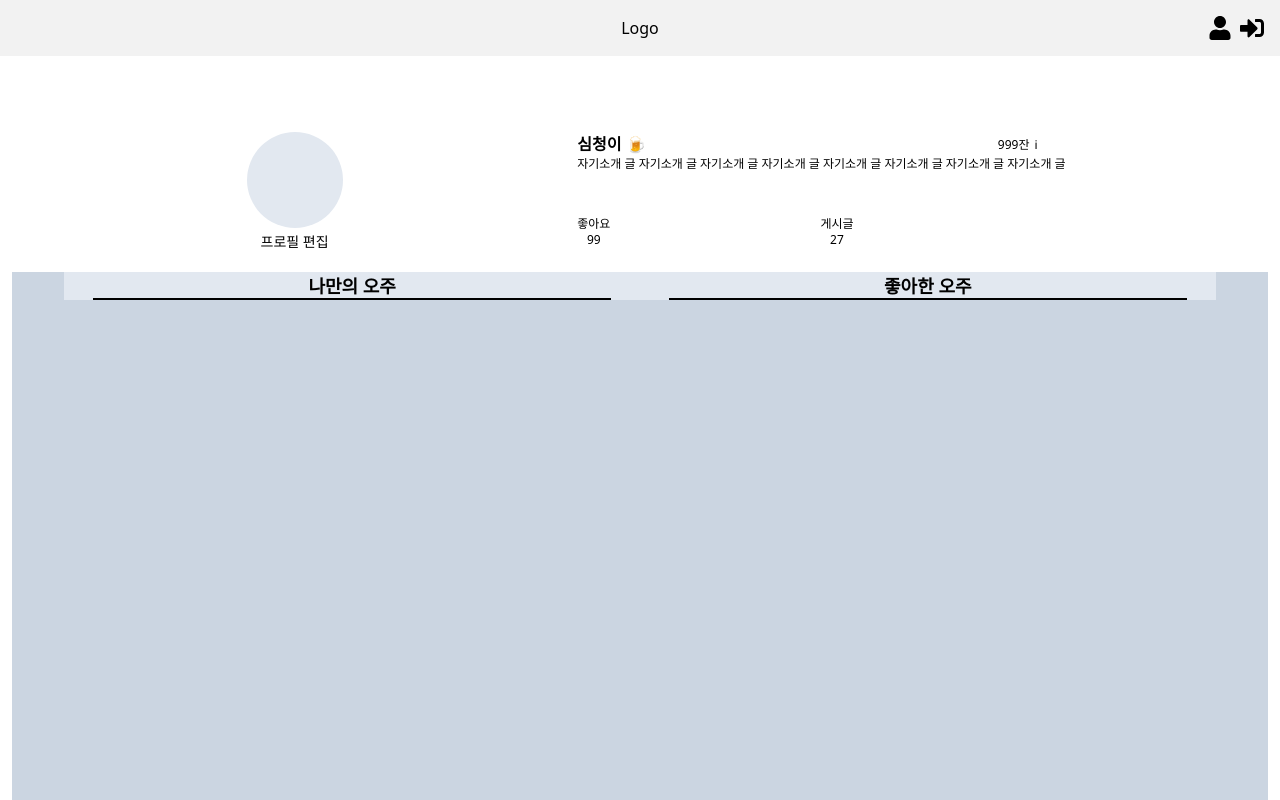
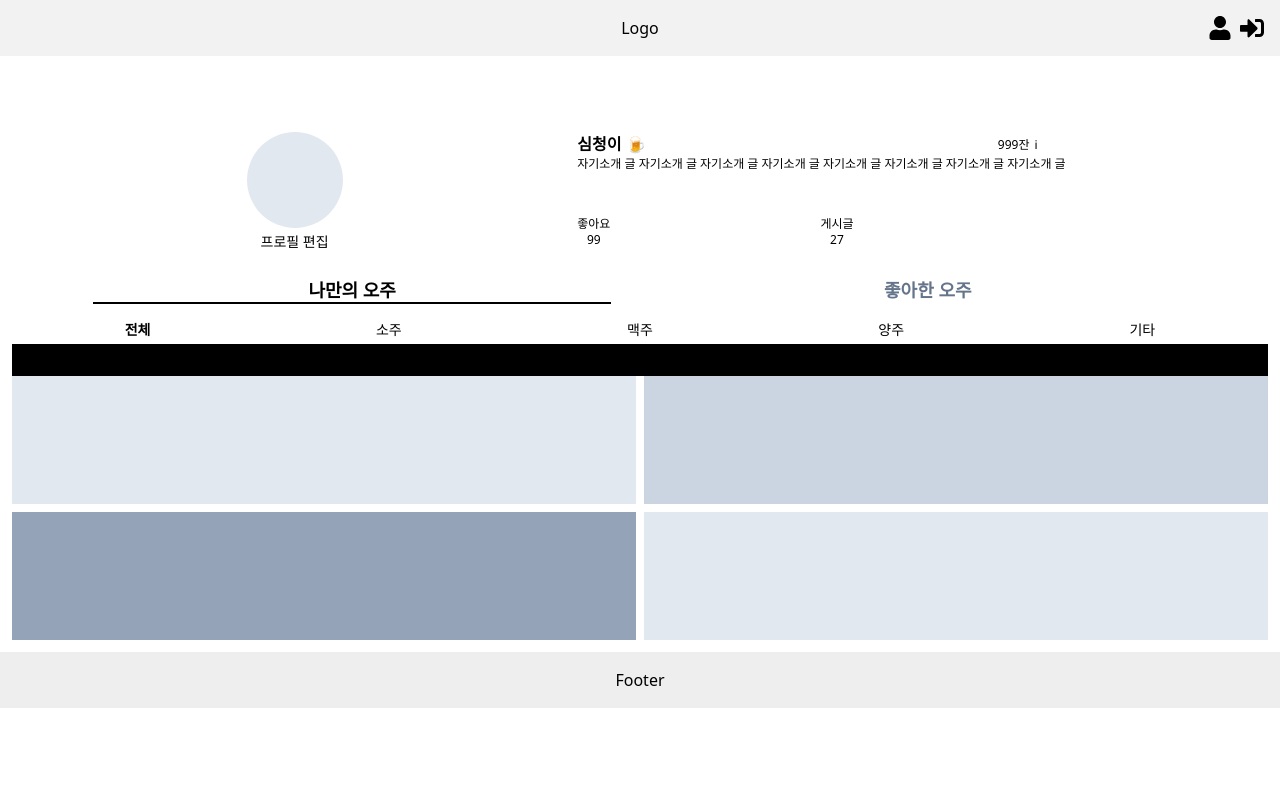
Before and after one commit to ehfdl/OHZU, a Next.js app: page /mypage in a window 1280 px wide. Shown: the top 800 px of the page. Built offline with nearby package versions, Linux system fonts and the light colour scheme.

Commit message:
💄 Design:mypage #22
category navbar 를 추가합니다.
Card 영역을 잡습니다.

by @ehfdl

```diff
--- /dev/null
+++ b/components/navbar/cate_navbar.tsx
@@ -0,0 +1,85 @@
+import React from "react";
+
+const Cate_Navbar = ({
+  setCate,
+}: {
+  setCate: React.Dispatch<React.SetStateAction<string>>;
+}) => {
+  return (
+    <nav className="my-1 w-full h-5 flex justify-around">
+      <label
+        onChange={() => setCate("전체")}
+        className=" text-sm  text-center h-full"
+      >
+        <input
+          type="radio"
+          name="type"
+          value="my-ohju"
+          className="hidden peer"
+          defaultChecked
+        />
+        <span className="h-full w-full block peer-checked:font-bold  peer-checked:text-black cursor-pointer">
+          전체
+        </span>
+      </label>
+      <label
+        onChange={() => setCate("소주")}
+        className=" text-sm text-center h-full"
+      >
+        <input
+          type="radio"
+          name="type"
+          value="my-ohju"
+          className="hidden peer"
+        />
+        <span className="h-full w-full block peer-checked:font-bold  peer-checked:text-black cursor-pointer ">
+          소주
+        </span>
+      </label>
+      <label
+        onChange={() => setCate("맥주")}
+        className=" text-sm text-center h-full"
+      >
+        <input
+          type="radio"
+          name="type"
+          value="my-ohju"
+          className="hidden peer"
+        />
+        <span className="h-full w-full block peer-checked:font-bold  peer-checked:text-black cursor-pointer ">
+          맥주
+        </span>
+      </label>
+      <label
+        onChange={() => setCate("양주")}
+        className=" text-sm text-center h-full"
+      >
+        <input
+          type="radio"
+          name="type"
+          value="my-ohju"
+          className="hidden peer"
+        />
+        <span className="h-full w-full block  peer-checked:font-bold  peer-checked:text-black cursor-pointer ">
+          양주
+        </span>
+      </label>
+      <label
+        onChange={() => setCate("기타")}
+        className=" text-sm text-center h-full"
+      >
+        <input
+          type="radio"
+          name="type"
+          value="my-ohju"
+          className="hidden peer"
+        />
+        <span className="h-full w-full block  peer-checked:font-bold  peer-checked:text-black cursor-pointer ">
+          기타
+        </span>
+      </label>
+    </nav>
+  );
+};
+
+export default Cate_Navbar;
--- /dev/null
+++ b/components/navbar/ohju_navbar.tsx
@@ -0,0 +1,43 @@
+import React from "react";
+
+const Ohju_Navbar = ({
+  setOhju,
+}: {
+  setOhju: React.Dispatch<React.SetStateAction<string>>;
+}) => {
+  return (
+    <nav className="w-11/12 h-7 mb-3 flex justify-around navbar">
+      <label
+        onChange={() => setOhju("my-ohju")}
+        className=" w-[45%] text-lg text-slate-500 text-center font-bold h-full"
+      >
+        <input
+          type="radio"
+          name="ohju-type"
+          value="my-ohju"
+          defaultChecked
+          className="hidden peer"
+        />
+        <span className="h-full w-full block cursor-pointer  peer-checked:border-b-2 peer-checked:text-black peer-checked:border-black ">
+          나만의 오주
+        </span>
+      </label>
+      <label
+        onChange={() => setOhju("like-ohju")}
+        className=" w-[45%] text-lg text-slate-500 text-center font-bold h-full"
+      >
+        <input
+          type="radio"
+          name="ohju-type"
+          value="like-ohju"
+          className="hidden peer"
+        />
+        <span className="h-full w-full block cursor-pointer  peer-checked:border-b-2 peer-checked:text-black peer-checked:border-black ">
+          좋아한 오주
+        </span>
+      </label>
+    </nav>
+  );
+};
+
+export default Ohju_Navbar;
--- a/pages/mypage.tsx
+++ b/pages/mypage.tsx
@@ -1,7 +1,13 @@
 import Layout from "@/components/layout";
-import React from "react";
+import Cate_Navbar from "@/components/navbar/cate_navbar";
+import Ohju_Navbar from "@/components/navbar/ohju_navbar";
+import React, { useState } from "react";
 
-export default function mypage() {
+const Mypage = () => {
+  const [ohju, setOhju] = useState("my-ohju");
+  const [cate, setCate] = useState("전체");
+
+  console.log(cate);
   return (
     <Layout>
       <div className="p-3">
@@ -32,17 +38,20 @@ export default function mypage() {
             </div>
           </div>
         </div>
-        <div className="bg-slate-300 mt-3 w-full h-screen flex flex-col items-center">
-          <div className="bg-slate-200 w-11/12 h-7 flex justify-around">
-            <div className="w-[45%] text-lg border-b-2 border-black h-full text-center font-bold">
-              나만의 오주
-            </div>
-            <div className="w-[45%] text-lg border-b-2 border-black h-full text-center font-bold">
-              좋아한 오주
-            </div>
+        <div className=" mt-4 w-full flex flex-col items-center">
+          <Ohju_Navbar setOhju={setOhju} />
+          <Cate_Navbar setCate={setCate} />
+          <div className="bg-black w-full h-8">dropdown</div>
+          <div className="w-full bg-white grid grid-cols-2 gap-2">
+            <div className="h-32 bg-slate-200"></div>
+            <div className="h-32 bg-slate-300"></div>
+            <div className="h-32 bg-slate-400"></div>
+            <div className="h-32 bg-slate-200"></div>
           </div>
         </div>
       </div>
     </Layout>
   );
-}
+};
+
+export default Mypage;
```
